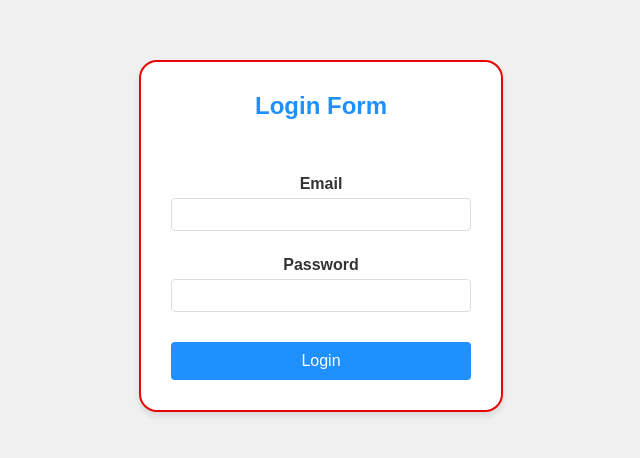
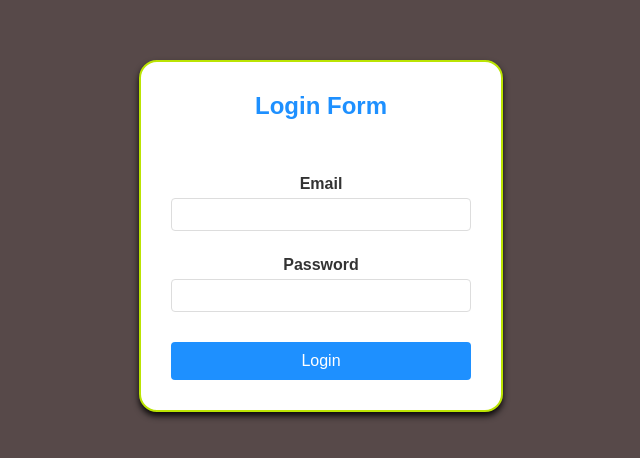
Before and after one commit to dikshitsinhaofficial/Web-Dev, a plain HTML site: page intro.html in a window 1280 px wide. Shown: the part 164-622 px from the top of the page, without its empty margins (319-959 px from the left). Drawn offline with Linux system fonts and the light colour scheme.

Commit message:
Update project files

```diff
--- a/intro.html
+++ b/intro.html
@@ -15,8 +15,6 @@
     <div class ="login-card">
 
         <h2>Login Form</h2>
-
-        <form action="/index" method="GET">
 
         <p id="successing" class="success"></p>
 
--- a/style.css
+++ b/style.css
@@ -4,14 +4,14 @@ body {
             align-items: center;
             min-height: 100vh;
             margin: 0;
-            background-color: #f0f0f0;
+            background-color: #574949;
             font-family: Arial, sans-serif;
         }
         .login-card {
             background-color: white;
-            border: 2px solid rgb(230, 6, 6);
+            border: 2px solid rgb(187, 228, 3);
             border-radius: 18px;
-            box-shadow: 0 4px 6px rgba(0, 0, 0, 0.1);
+            box-shadow: 0 4px 6px rgba(0, 0, 0, 0.88);
             padding: 30px;
             width: 300px;
             text-align: center;
```
